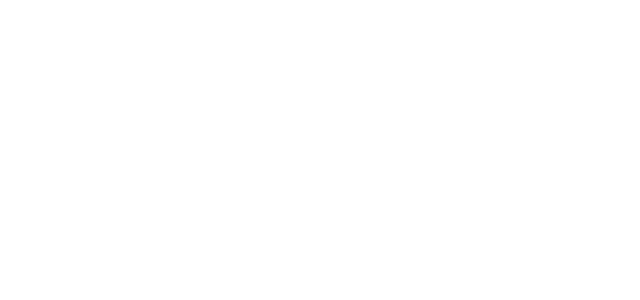
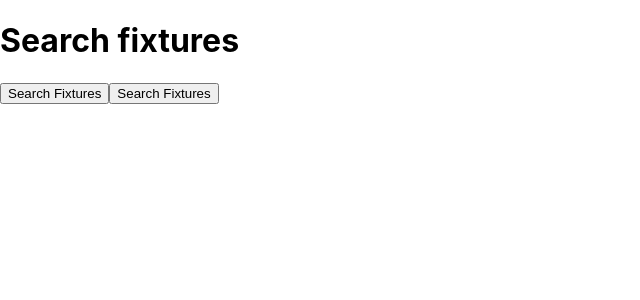
Before and after one commit to gdoza5/gamblin_man, a React (Create React App) app: page /betslip in a window 1280 px wide. Shown: the top 300 px of the page, without its empty margins (0-640 px from the left). Built offline with nearby package versions, Linux system fonts and the light colour scheme.

Commit message:
working on api

```diff
--- /dev/null
+++ b/src/components/Betslips/Betslip.jsx
@@ -0,0 +1,18 @@
+import React, { Component } from 'react'
+import { render } from '@testing-library/react'
+import {Link} from 'react-router-dom'
+
+
+
+const Betslip = (props) => (
+
+            <div>
+                <button onChange={(e) => props.handleOnChange(e)}>Search Fixtures</button>
+                <Link to='/betslip'>
+                <button onClick={props.handleOnClick}>Search Fixtures</button>
+                </Link>
+            </div>
+        )
+
+
+export default Betslip;
--- /dev/null
+++ b/src/components/HomePageLander/HomePageLander.jsx
@@ -0,0 +1,14 @@
+import React from 'react'
+import Logo from './soccer-dice.jpg'
+
+function HomePageLander(props) {
+    return(
+        <div>
+            <img alt="pic soccer dice" src={Logo} height="300" width="500" />
+            <p>Seek help for gambling Addiction
+            </p>
+        </div>
+    )
+}
+
+export default HomePageLander;
--- a/src/components/NavBar/NavBar.jsx
+++ b/src/components/NavBar/NavBar.jsx
@@ -10,7 +10,12 @@ const NavBar = props => {
       </Link>
       &nbsp;&nbsp;|&nbsp;&nbsp;&nbsp;
       <span className="NavBar-welcome">WELCOME, {props.user.name}</span>
+      &nbsp;&nbsp;|&nbsp;&nbsp;&nbsp;
+      <Link to="/betslip" className="NavBar-link">
+        Betslip
+      </Link>
     </div>
+
   ) : (
     <div>
       <Link to="/login" className="NavBar-link">
--- a/src/pages/App/App.jsx
+++ b/src/pages/App/App.jsx
@@ -5,13 +5,18 @@ import SignupPage from "../SignupPage/SignupPage";
 import LoginPage from "../LoginPage/LoginPage";
 import userService from "../../utils/userService";
 
+
 import "./App.css";
+import BetslipPage from "../BetslipPage/BetslipPage";
 
 class App extends Component {
   constructor() {
     super();
     this.state = {
-      user: userService.getUser()
+      user: userService.getUser(),
+      fixtures: [],
+
+
     };
   }
   handlelogout = () => {
@@ -22,6 +27,23 @@ class App extends Component {
   handleSignuporLogin = () => {
     this.setState({ user: userService.getUser() });
   };
+//----------------------to search-----//
+
+handleOnChange = e => {
+  this.setState({
+    search: e.target.value
+  });
+};
+
+handleOnClick = () => {
+  getFixtureInfo()
+  .then(results => {
+    console.log(results)
+    this.setState({ fixtures: results });
+
+  });
+};
+
   render() {
     return (
       <div>
@@ -47,6 +69,16 @@ class App extends Component {
             )}
           />
           <Route
+          exact path="/betslip"
+          render={({ history }) => (
+            <BetslipPage
+            history={history}
+            handleOnChange={this.handleOnChange}
+            handleOnClick={this.handleOnClick}
+            />
+            )}
+          />
+          <Route
             exact
             path="/login"
             render={({ history }) => (
@@ -63,3 +95,32 @@ class App extends Component {
 }
 
 export default App;
+
+
+async function getFixtureInfo(fixl) {
+  let results = '';
+  await fetch(`https://api-football-v1.p.rapidapi.com/v2/fixtures/league/524/next/10`, {
+    headers: {
+      "X-RapidAPI-Key": "92794e2d97msh93a9054166a701dp1a219djsnc2fe202d8e66"
+    },
+    query: "America/Mexico_City"
+  })
+    .then(response => {
+
+      return response.json();
+    })
+    .then(jsonData => {
+      // console.log(jsonData);
+      // this.setState({
+      //   fixtures: jsonData
+      // })
+      return jsonData
+    })
+     .then(fixl => {
+
+       results = fixl.api.fixtures;
+
+
+        return results
+     });
+  }
--- /dev/null
+++ b/src/pages/BetslipPage/BetslipPage.jsx
@@ -0,0 +1,17 @@
+import React from 'react';
+
+import Betslip from '../../components/Betslips/Betslip'
+
+const BetslipPage = props => {
+    return (
+        <div className="">
+            <h1>Search fixtures</h1>
+            <Betslip
+            handleOnClick={props.handleOnClick}
+            handleOnChange={props.handleOnClick}
+            />
+        </div>
+    )
+};
+
+export default BetslipPage;
--- a/src/pages/HomePage/HomePage.jsx
+++ b/src/pages/HomePage/HomePage.jsx
@@ -1,12 +1,14 @@
 import React from "react";
 import { Link } from "react-router-dom";
 import NavBar from "../../components/NavBar/NavBar";
+import HomePageLander from "../../components/HomePageLander/HomePageLander";
 // import "./HomePage.css";
 
 const HomePage = props => {
   return (
     <div className="HomePage">
       <NavBar user={props.user} handlelogout={props.handlelogout} />
+      <HomePageLander />
     </div>
   );
 };
```
Also changed, not shown: src/components/HomePageLander/soccer-dice.jpg (added).
